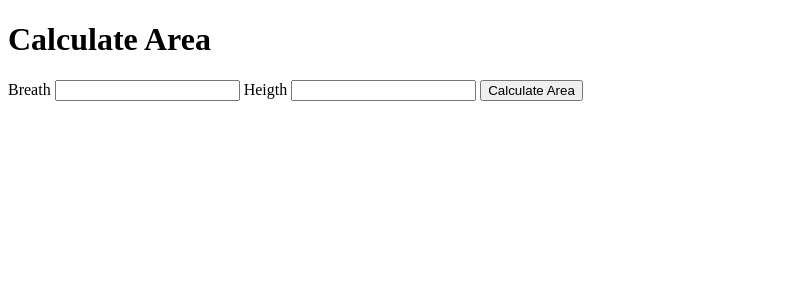
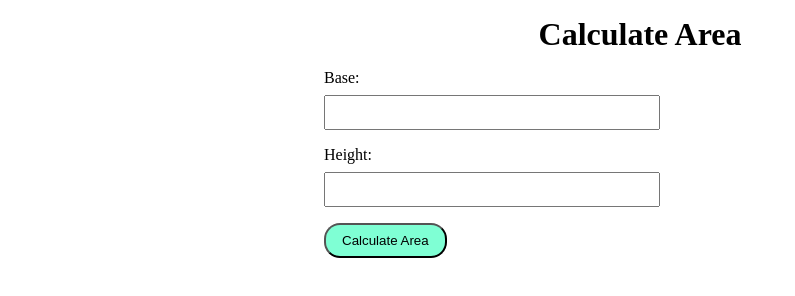
Before and after one commit to AllanSam-codes/Fun-with-Triangles, a plain HTML site: page area.html in a window 1280 px wide. Shown: the whole page, without its empty margins (0-795 px from the left). Drawn offline with Linux system fonts and the light colour scheme.

Commit message:
added some styles

```diff
--- a/area.html
+++ b/area.html
@@ -5,17 +5,21 @@
     <meta charset="UTF-8">
     <meta http-equiv="X-UA-Compatible" content="IE=edge">
     <meta name="viewport" content="width=device-width, initial-scale=1.0">
+    <link rel="stylesheet" href="/style.css">
     <title>Area </title>
 </head>
 
 <body>
-    <h1>Calculate Area</h1>
-    <label>Breath</label>
-    <input type="number" class="input-area"></input>
-    <label>Heigth</label>
-    <input type="number" class="input-area"></input>
-    <button id="area-btn">Calculate Area</button>
-    <div id="output"></div>
+    <div class="container">
+        <h1 class="heading">Calculate Area</h1>
+        <label>Base:</label>
+        <input type="number" class="input-field" id="base"></input>
+        <label>Height:</label>
+        <input type="number" class="input-field" id="height"></input>
+        <button id="area-btn">Calculate Area</button>
+        <div id="output"></div>
+    </div>
+
 
     <script src="/area.js"></script>
 
--- a/area.js
+++ b/area.js
@@ -1,13 +1,16 @@
-const area = document.querySelectorAll(".input-area");
+//const area = document.querySelectorAll(".input-area");
+const inputBase = document.querySelector("#base");
+const inputHeight = document.querySelector("#height")
 const areaBtn = document.querySelector("#area-btn");
 const output = document.querySelector("#output");
 
+//console.log(inputBase.value, inputHeight.value)
+//console.log(areaBtn, output)
 
-//console.log(area, areaBtn, output)
-function calculateAreaOfTriangle(a, b) {
-    const sumOfSquares = a * a + b * b
-        //console.log(sumOfSquares);
-    return sumOfSquares
+function calculateAreaOfTriangle() {
+    //console.log("Calculate area called", inputBase.value, inputHeight.value);
+    var area = (0.5) * inputBase.value * inputHeight.value;
+    output.innerText = "The area of a triangle is " + area;
 }
 
 areaBtn.addEventListener('click', calculateAreaOfTriangle);
--- a/style.css
+++ b/style.css
@@ -0,0 +1,29 @@
+.container {
+    max-width: 50%;
+    margin: auto;
+    /*display: block;*/
+    /*text-align: center;*/
+}
+
+.heading {
+    text-align: center;
+    font-weight: 600;
+    margin: 1rem 0;
+}
+
+.input-field {
+    display: block;
+    margin: 0.5rem 0rem 1rem 0rem;
+    padding: 0.5rem;
+    width: 50%;
+    text-align: center;
+}
+
+#area-btn {
+    padding: 0.5rem 1rem;
+    cursor: pointer;
+    background-color: aquamarine;
+    color: black;
+    border-radius: 1rem;
+    margin: 0 0 1rem 0;
+}
```
